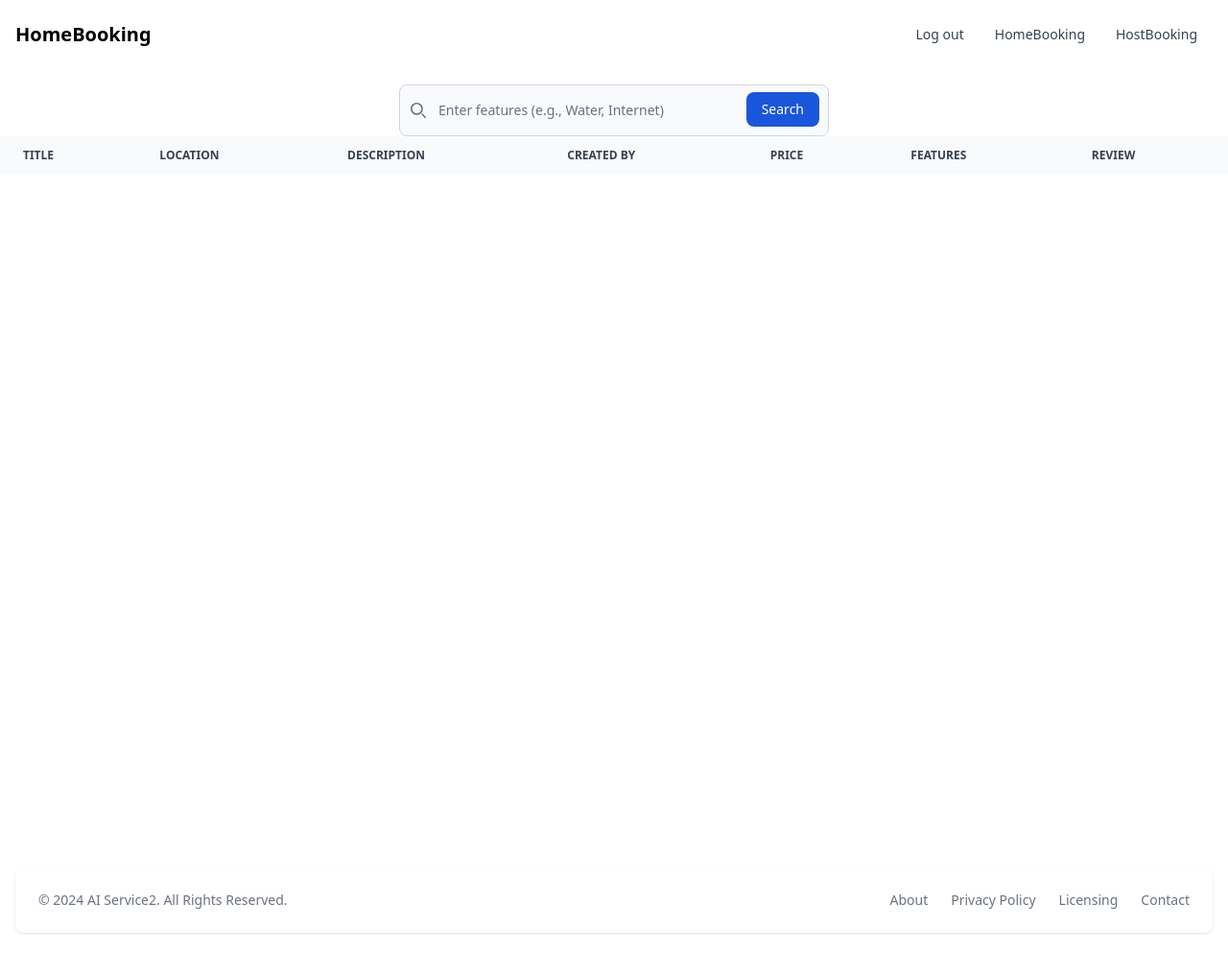
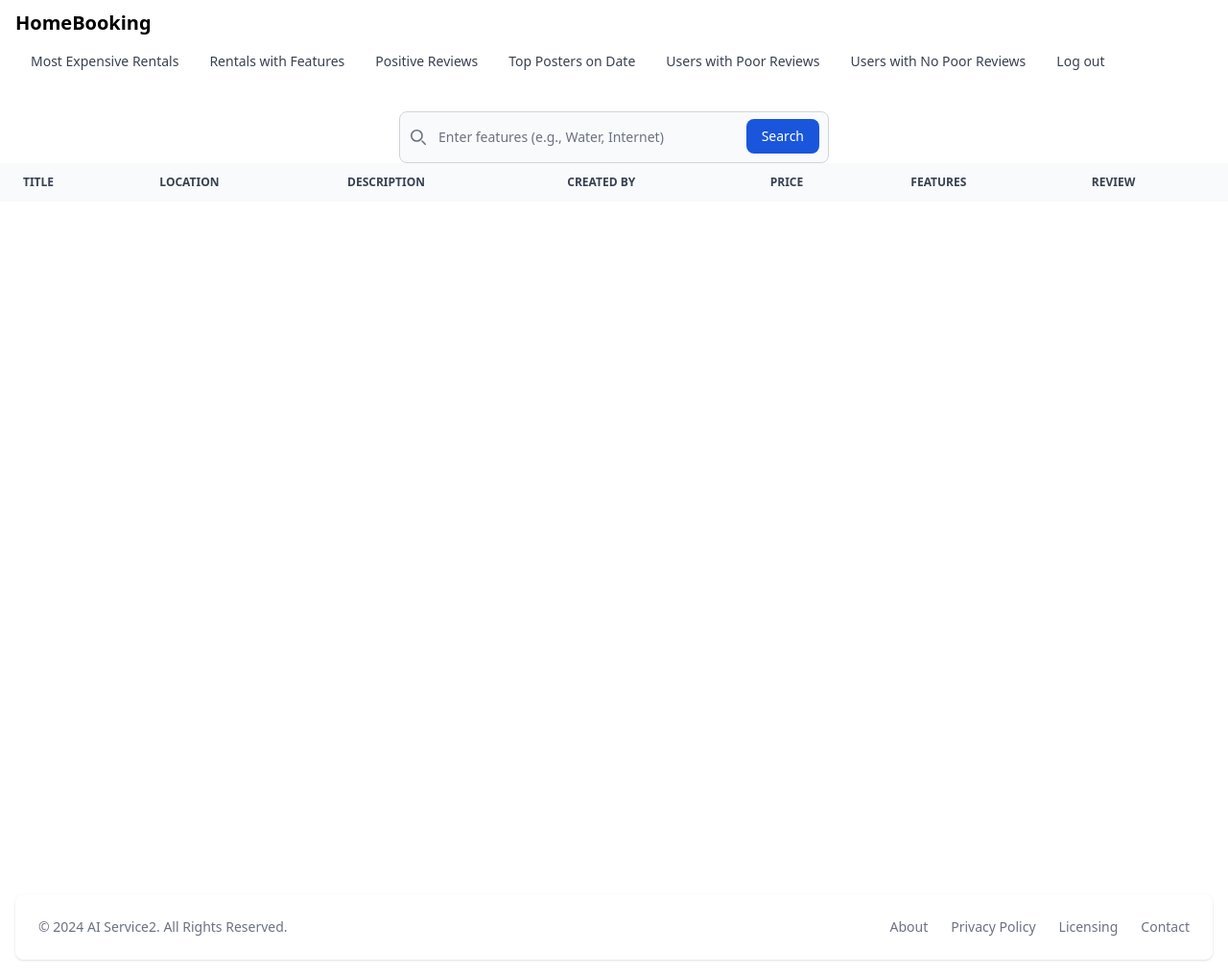
Before and after one commit to cyber-shaman/Comp-440, a Django app: page /bookRoom in a window 1280 px wide. Shown: the whole page at 96% size. Before the commit the page ends 973 px from the top, so only its background shows below. Run offline with Django 4.2, Linux system fonts and the light colour scheme; lists and menus that the app fills with data are empty.

Commit message:
newnavBar.html

```diff
--- a/src/templates/base/navBarLoggedIn.html
+++ b/src/templates/base/navBarLoggedIn.html
@@ -1,32 +1,42 @@
-
 <nav class="bg-white border-gray-200 px-2 sm:px-4 py-2.5 rounded dark:bg-gray-900">
   <div class="container flex flex-wrap items-center justify-between mx-auto">
+      <!-- Logo Section -->
       <a href="/" class="flex items-center">
           <span class="self-center text-xl font-semibold whitespace-nowrap dark:text-white">HomeBooking</span>
       </a>
-      <button data-collapse-toggle="navbar-default" type="button" class="inline-flex items-center p-2 ml-3 text-sm text-gray-500 rounded-lg md:hidden hover:bg-gray-100 focus:outline-none focus:ring-2 focus:ring-gray-200 dark:text-gray-400 dark:hover:bg-gray-700 dark:focus:ring-gray-600" aria-controls="navbar-default" aria-expanded="false">
-        <span class="sr-only">Open main menu</span>
-        <svg class="w-6 h-6" aria-hidden="true" fill="currentColor" viewBox="0 0 20 20" xmlns="http://www.w3.org/2000/svg"><path fill-rule="evenodd" d="M3 5a1 1 0 011-1h12a1 1 0 110 2H4a1 1 0 01-1-1zM3 10a1 1 0 011-1h12a1 1 0 110 2H4a1 1 0 01-1-1zM3 15a1 1 0 011-1h12a1 1 0 110 2H4a1 1 0 01-1-1z" clip-rule="evenodd"></path></svg>
-      </button>
+
+      <!-- Navbar Links -->
       <div class="hidden w-full md:block md:w-auto" id="navbar-default">
           <ul class="flex flex-col p-4 mt-4 border border-gray-100 rounded-lg bg-gray-50 md:flex-row md:space-x-8 md:mt-0 md:text-sm md:font-medium md:border-0 md:bg-white dark:bg-gray-800 md:dark:bg-gray-900 dark:border-gray-700">
-          <!-- <li>
-            <a href="survey" class="block py-2 pl-3 pr-4 text-white bg-blue-700 rounded md:bg-transparent md:text-blue-700 md:p-0 dark:text-white" aria-current="page">Home</a>
-          </li> -->
+              <li>
+                  <a href="/api/most_expensive" class="block py-2 pl-3 pr-4 text-gray-700 rounded hover:bg-gray-100 md:hover:bg-transparent md:border-0 md:hover:text-blue-700 md:p-0 dark:text-gray-400 md:dark:hover:text-white dark:hover:bg-gray-700 dark:hover:text-white md:dark:hover:bg-transparent">Most Expensive Rentals</a>
+              </li>
+              <li>
+                  <a href="/two_rentals_with_features" class="block py-2 pl-3 pr-4 text-gray-700 rounded hover:bg-gray-100 md:hover:bg-transparent md:border-0 md:hover:text-blue-700 md:p-0 dark:text-gray-400 md:dark:hover:text-white dark:hover:bg-gray-700 dark:hover:text-white md:dark:hover:bg-transparent">Rentals with Features</a>
+              </li>
+              <li>
+                  <a href="/positive_reviews" class="block py-2 pl-3 pr-4 text-gray-700 rounded hover:bg-gray-100 md:hover:bg-transparent md:border-0 md:hover:text-blue-700 md:p-0 dark:text-gray-400 md:dark:hover:text-white dark:hover:bg-gray-700 dark:hover:text-white md:dark:hover:bg-transparent">Positive Reviews</a>
+              </li>
+              <li>
+                  <a href="/most_rentals_on_date/" class="block py-2 pl-3 pr-4 text-gray-700 rounded hover:bg-gray-100 md:hover:bg-transparent md:border-0 md:hover:text-blue-700 md:p-0 dark:text-gray-400 md:dark:hover:text-white dark:hover:bg-gray-700 dark:hover:text-white md:dark:hover:bg-transparent">
+                      Top Posters on Date
+                  </a>
+              </li>
+              <li>
+                  <a href="/users_with_poor_reviews/" class="block py-2 pl-3 pr-4 text-gray-700 rounded hover:bg-gray-100 md:hover:bg-transparent md:border-0 md:hover:text-blue-700 md:p-0 dark:text-gray-400 md:dark:hover:text-white dark:hover:bg-gray-700 dark:hover:text-white md:dark:hover:bg-transparent">
+                      Users with Poor Reviews
+                  </a>
+              </li>
+              <li>
+                  <a href="/users_with_no_poor_reviews" class="block py-2 pl-3 pr-4 text-gray-700 rounded hover:bg-gray-100 md:hover:bg-transparent md:border-0 md:hover:text-blue-700 md:p-0 dark:text-gray-400 md:dark:hover:text-white dark:hover:bg-gray-700 dark:hover:text-white md:dark:hover:bg-transparent">Users with No Poor Reviews</a>
+              </li>
               <li>
                 <a id="logoutButton" class="block py-2 pl-3 pr-4 text-gray-700 rounded hover:bg-gray-100 md:hover:bg-transparent md:border-0 md:hover:text-blue-700 md:p-0 dark:text-gray-400 md:dark:hover:text-white dark:hover:bg-gray-700 dark:hover:text-white md:dark:hover:bg-transparent">Log out</a>
-          </li>
-          <li>
-            <a onclick="navigateWithToken('bookRoom')" id="bookRoom" class="block py-2 pl-3 pr-4 text-gray-700 rounded hover:bg-gray-100 md:hover:bg-transparent md:border-0 md:hover:text-blue-700 md:p-0 dark:text-gray-400 md:dark:hover:text-white dark:hover:bg-gray-700 dark:hover:text-white md:dark:hover:bg-transparent">HomeBooking</a>
-          </li>
-          <li>
-            <a onclick="navigateWithToken('hostRoom')" id="hostRoom" class="block py-2 pl-3 pr-4 text-gray-700 rounded hover:bg-gray-100 md:hover:bg-transparent md:border-0 md:hover:text-blue-700 md:p-0 dark:text-gray-400 md:dark:hover:text-white dark:hover:bg-gray-700 dark:hover:text-white md:dark:hover:bg-transparent">HostBooking</a>
               </li>
           </ul>
       </div>
   </div>
 </nav>
-
 
 <script>
     document.getElementById("logoutButton").addEventListener("click", function(event) {
```
Also changed, not shown: src/templates/base.html (line endings or trailing spaces). Lines whose indentation alone changed are shown as unchanged.
